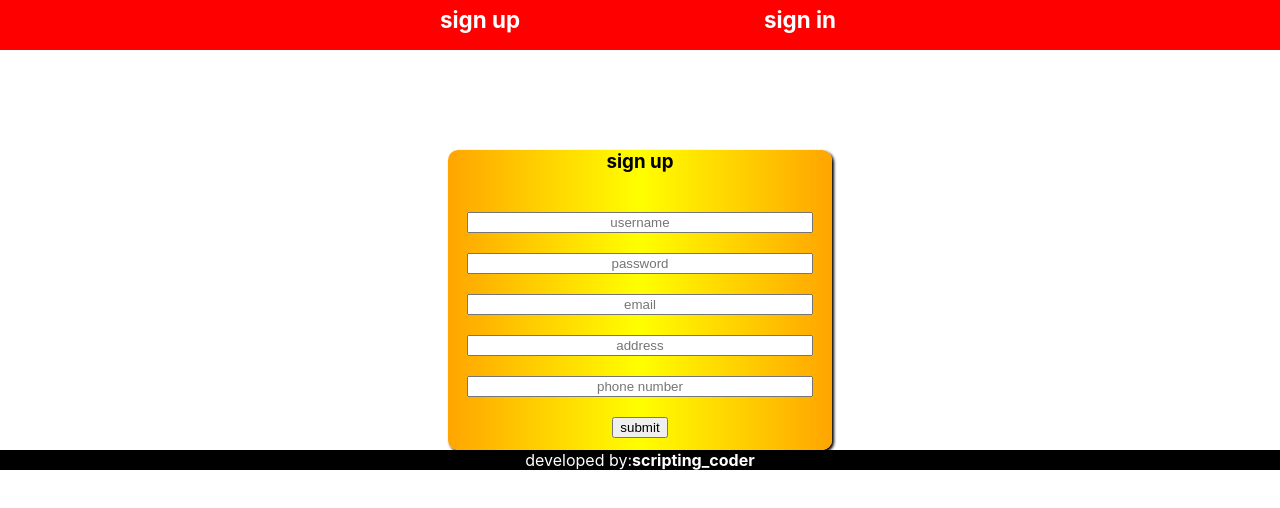
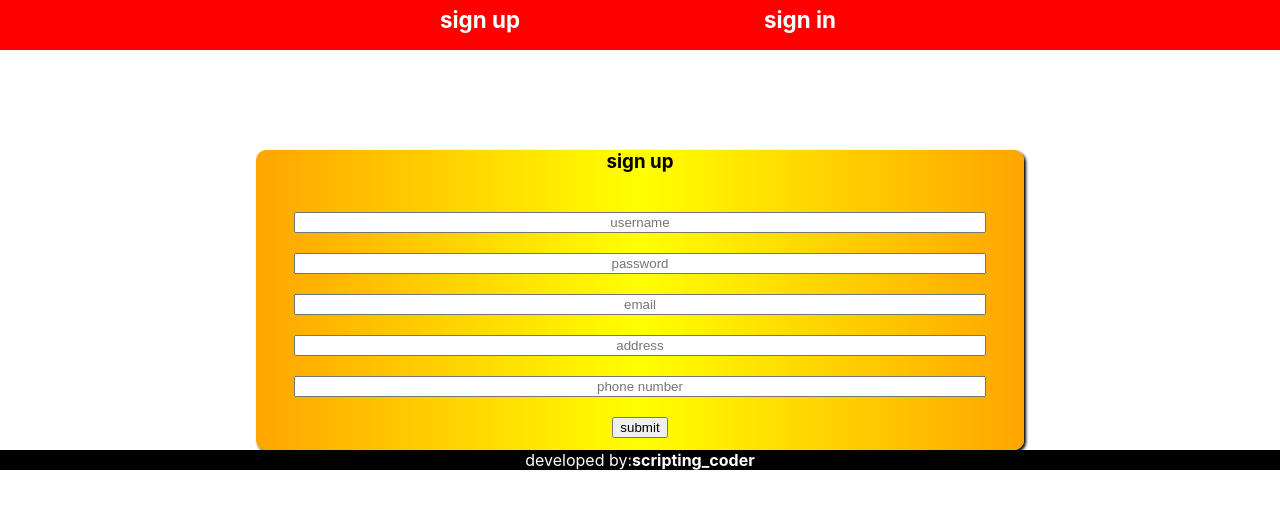
Before and after one commit to janardhanarajesh/deliveryfront, a React (Create React App) app: page /sign in a window 1280 px wide. Shown: the top 508 px of the page. Built offline with nearby package versions, Linux system fonts and the light colour scheme.

Commit message:
Update App.css

```diff
--- a/src/App.css
+++ b/src/App.css
@@ -82,7 +82,7 @@
 }
 #sup{
   height: 300px;
-  width: 30%;
+  width: 60%;
   margin-top: 100px;
   /* padding-top: 20px; */
   border-radius: 10px;
```
